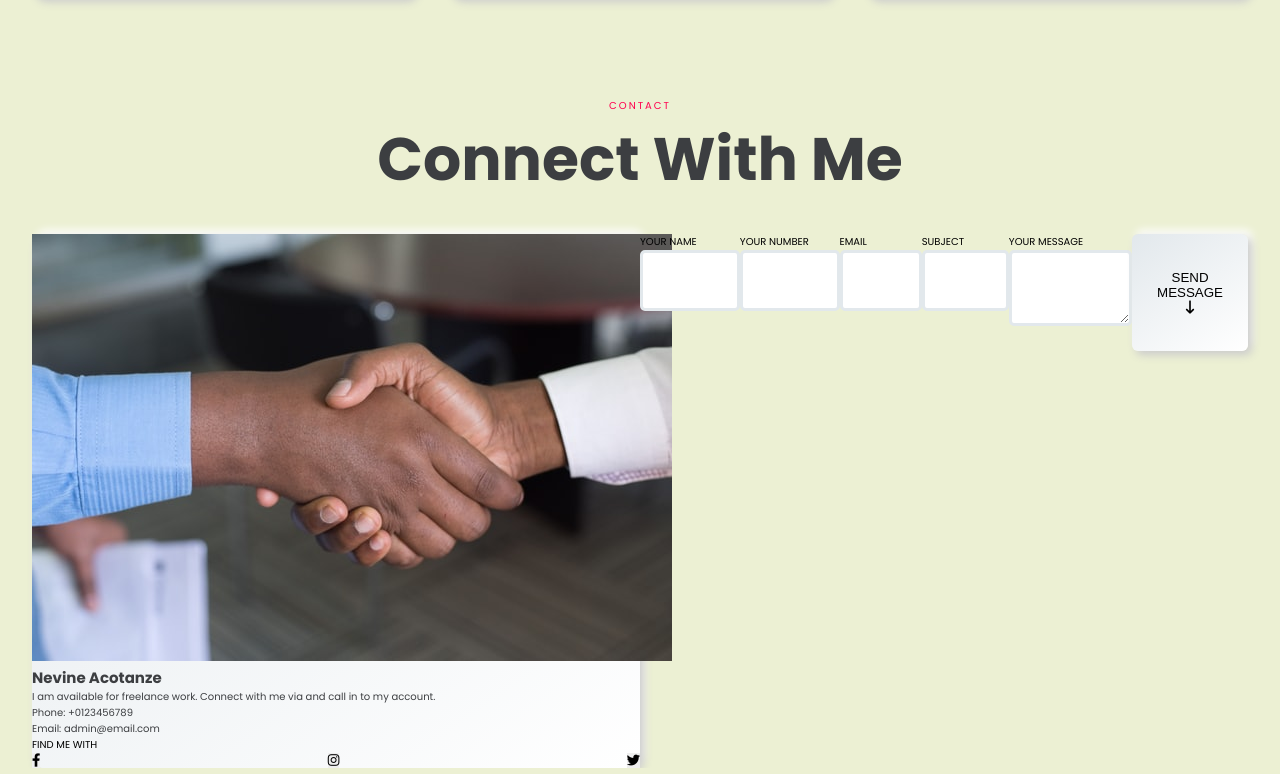
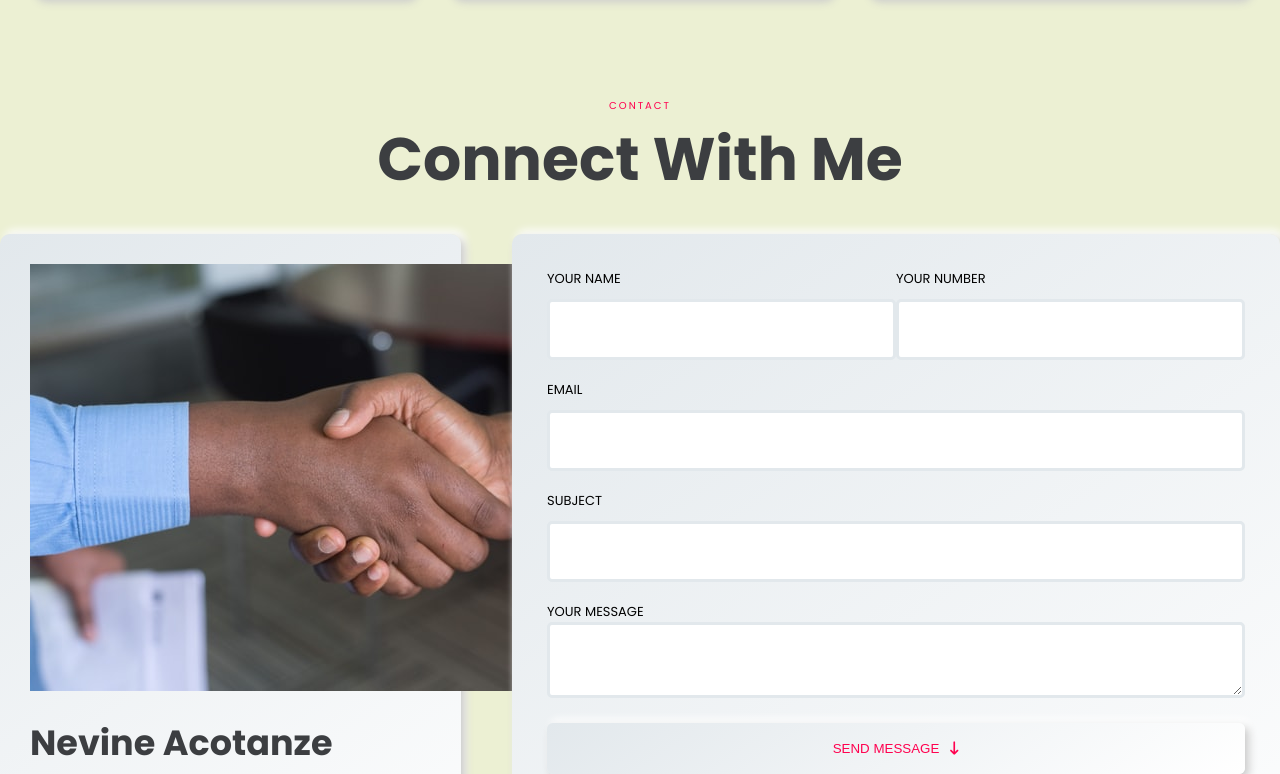
Before and after one commit to ibktommy/react-responsive-portfolio, a React (Create React App) app: page / in a window 1280 px wide. Shown: the part 6606-7380 px from the top of the page. Built offline with nearby package versions, Linux system fonts and the light colour scheme.

Commit message:
styling the form of the contact section

```diff
--- a/src/component/Blog/Card.js
+++ b/src/component/Blog/Card.js
@@ -59,7 +59,7 @@ const Card = ({ date, title_one, desc_one, title_two, desc_two, title_three, des
                     <input type="text" placeholder='Name' />
                     <input type="text" placeholder='Email' />
                     <input type="text" placeholder='Website' />
-                    <buton className="btn_shadow">SUMIT NOW</buton>
+                    <button className="btn_shadow">SUBMIT NOW</button>
                   </div>
 
                   <div className="right">
--- a/src/component/Contact/Contact.css
+++ b/src/component/Contact/Contact.css
@@ -0,0 +1,53 @@
+.contact .left {
+  width: 36%;
+}
+
+.contact .right {
+  width: 60%;
+}
+
+.contact .box {
+  padding: 3rem;
+}
+
+.contact .details h1 {
+  margin: 2rem 0 2rem 0;
+  font-size: 3.5rem;
+}
+
+.contact .details p {
+  font-size: 1.7rem;
+}
+
+.contact .button {
+  margin-top: 2rem;
+}
+
+.contact button {
+  margin-right: 2rem;
+}
+
+.contact .right {
+  padding: 3.5rem;
+}
+
+.contact .input span {
+  font-size: 1.3rem;
+}
+
+.contact input {
+  margin-top: 1rem;
+}
+
+.contact .right button {
+  width: 100%;
+  color: #ff014f;
+}
+
+.contact .right button:hover {
+  color: #fff;
+}
+
+.contact .right button i {
+  margin-left: 1rem;
+}
--- a/src/component/Contact/Contact.jsx
+++ b/src/component/Contact/Contact.jsx
@@ -36,15 +36,15 @@ const Contact = () => {
 	};
 
 	return (
-		<>
+		<div>
 			<section className="contact" id="contact">
-				<div className="contaner-top">
+				<div className="container-top">
 					<div className="heading text-center">
 						<h4>CONTACT</h4>
 						<h1>Connect With Me</h1>
 					</div>
 
-					<div className="container d_flex">
+					<div className="content d_flex">
 						<div className="left">
 							<div className="box box_shadow">
 								<div className="img">
@@ -57,9 +57,9 @@ const Contact = () => {
 										call in to my account.
 									</p>
 									<p>Phone: +0123456789</p>
-									<p>Email: admin@email.com</p>
+									<p>Email: admin@email.com</p> <br />
 									<span>FIND ME WITH</span>
-									<div className="button d_flex">
+									<div className="button f_flex">
 										<button className="btn_shadown">
 											<i className="fab fa-facebook-f"></i>
 										</button>
@@ -74,7 +74,7 @@ const Contact = () => {
 							</div>
 						</div>
 
-						<div className="right box_shadown">
+						<div className="right box_shadow">
 							<form onSubmit={formSubmit}>
 								<div className="f_flex">
 									<div className="input row">
@@ -94,6 +94,7 @@ const Contact = () => {
 											value={data.phone}
 											onChange={InputEvent}
 										/>
+									</div>
 								</div>
 								<div className="input">
 									<span>EMAIL</span>
@@ -120,19 +121,18 @@ const Contact = () => {
 										name="message"
 										value={data.message}
 										onChange={InputEvent}
-										/>
+									></textarea>
 								</div>
 								<button className="btn_shadow">
 									SEND MESSAGE
 									<i className="fa fa-long-arrow-down"></i>
 								</button>
-								</div>
 							</form>
 						</div>
 					</div>
 				</div>
 			</section>
-		</>
+		</div>
 	);
 };
 
```
Lines whose indentation alone changed are shown as unchanged.
